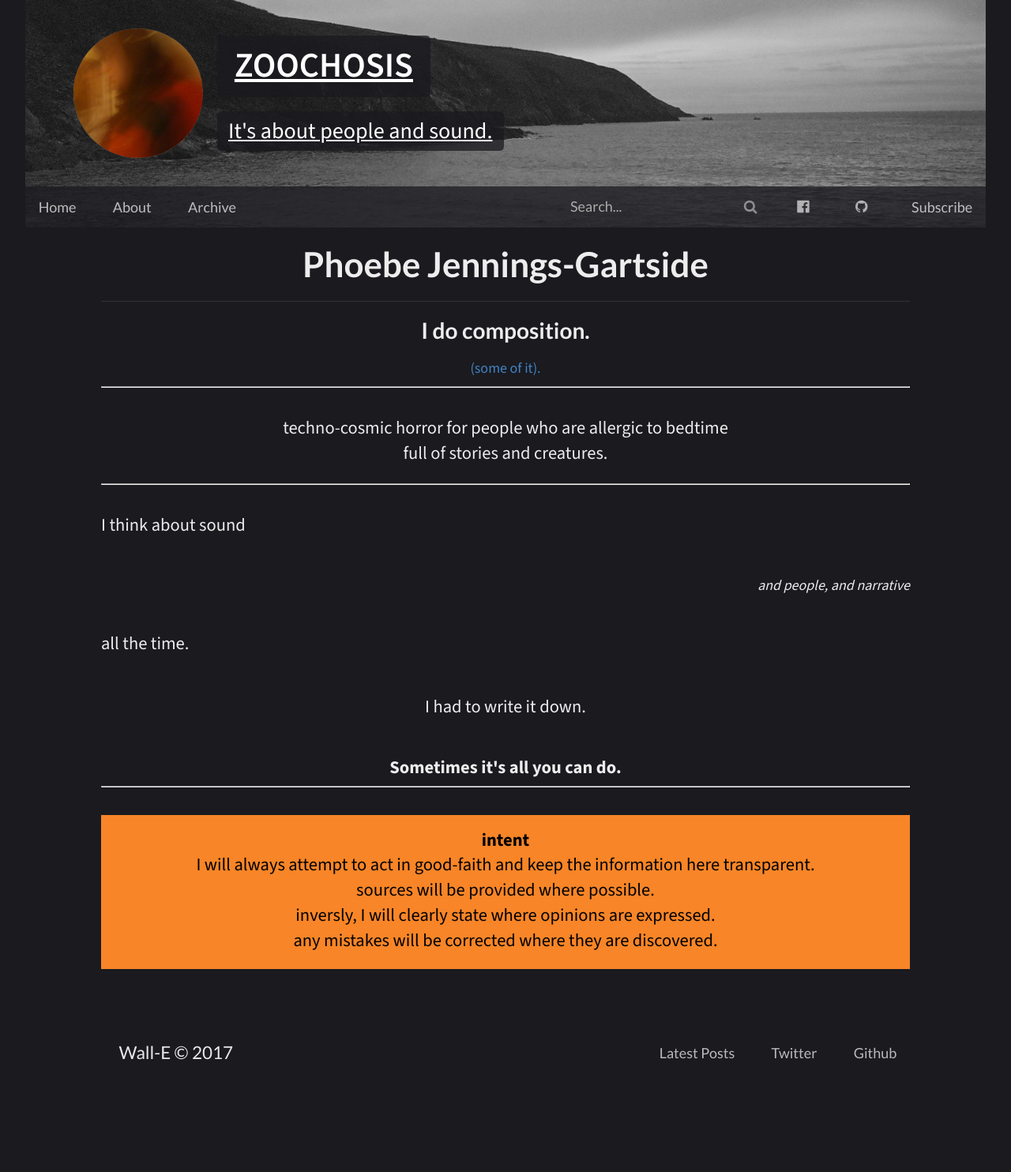
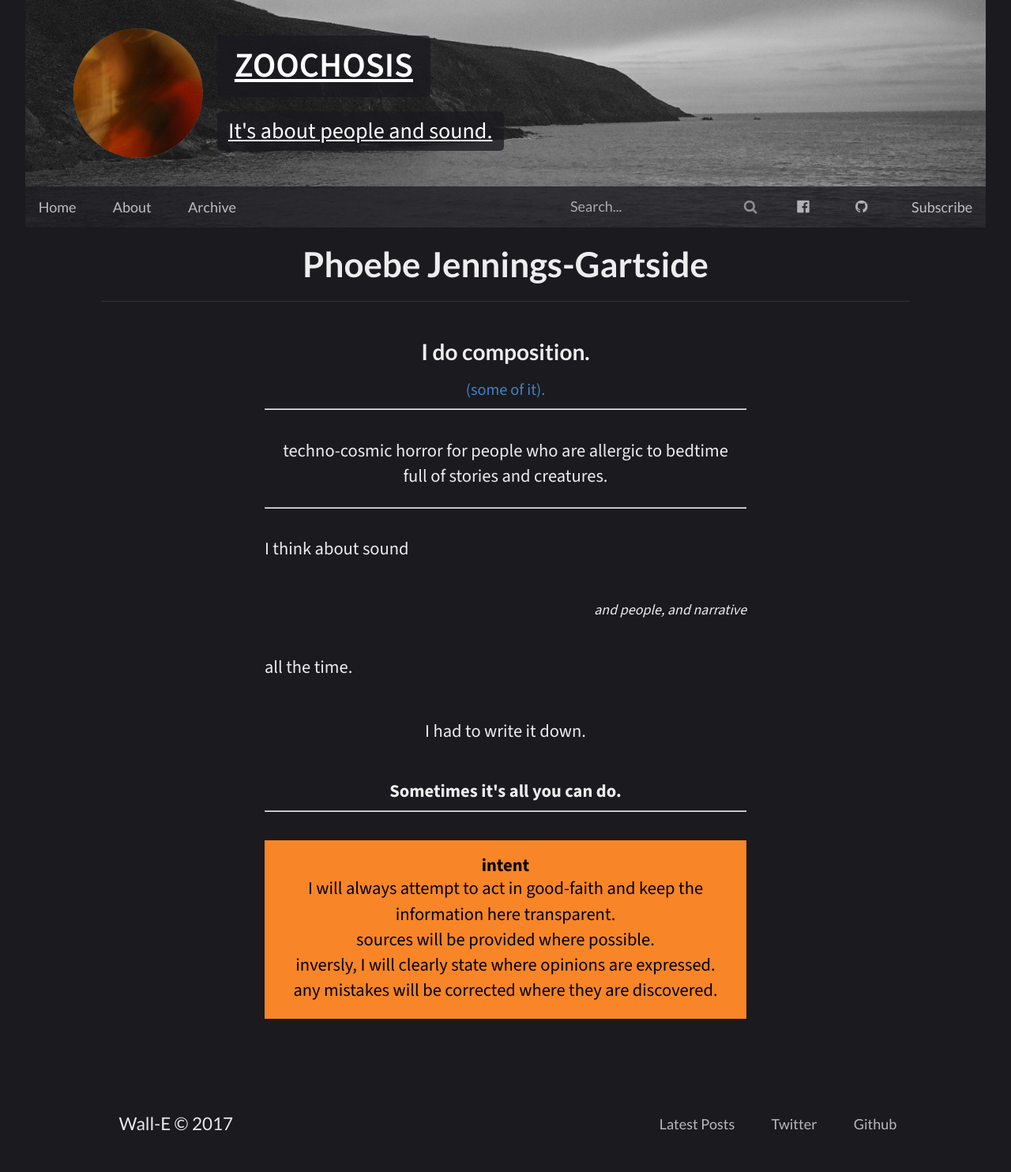
Before and after one commit to ZOOCHOSIS-BLOG/ZOOCHOSIS-BLOG.github.io, a Jekyll site: the page built from about.html, in a window 1280 px wide. Shown: the whole page at 79% size. Built offline with Jekyll 4.4.1, drawn with Linux system fonts in a browser that asks for light colours; before the commit the page ends 1394 px from its top, so only the background shows below that.

Commit message:
about narrowing

```diff
--- a/about.html
+++ b/about.html
@@ -19,7 +19,7 @@ title: Phoebe Jennings-Gartside
         font-size: 1.25rem;
     }
 
-    .post-container {
+    .post-content {
         text-align: center;
     }
 
@@ -36,7 +36,7 @@ title: Phoebe Jennings-Gartside
 </style>
 </head>
 
-<div class="post-container">
+<div class="post-content">
     <h3>I do composition.</h3>
     <a href="https://zoochosis.bandcamp.com/?ui_context=usernav">(some of it).</a>
 
```
